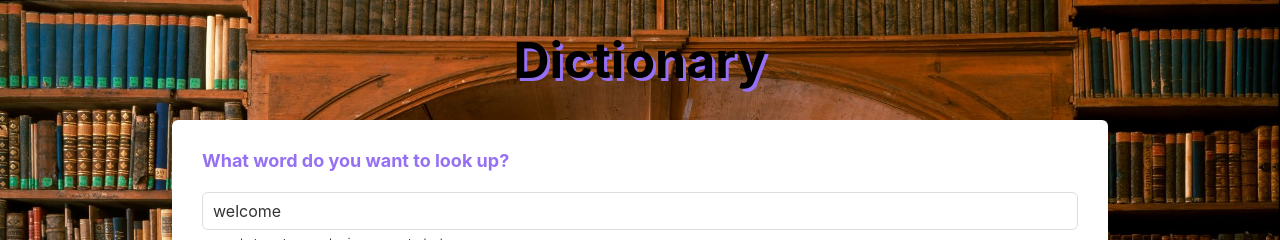
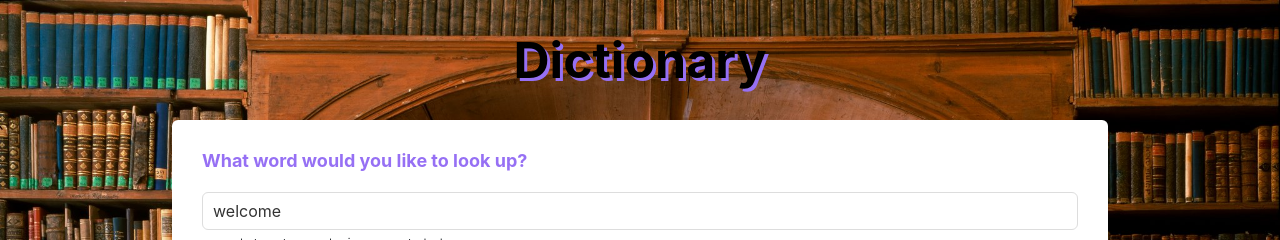
Before and after one commit to ShermikaDaniels/react-dictionary-project, a React (Create React App) app: page / in a window 1280 px wide. Shown: the top 240 px of the page. Built offline with nearby package versions, Linux system fonts and the light colour scheme; no server answers.

Commit message:
Changed h1 wording

```diff
--- a/src/Dictionary.js
+++ b/src/Dictionary.js
@@ -48,7 +48,7 @@ export default function Dictionary(props) {
     return (
       <div className="Dictionary">
         <section>
-          <h1>What word do you want to look up?</h1>
+          <h1>What word would you like to look up?</h1>
           <form onSubmit={handleSubmit}>
             <input
               type="search"
```
